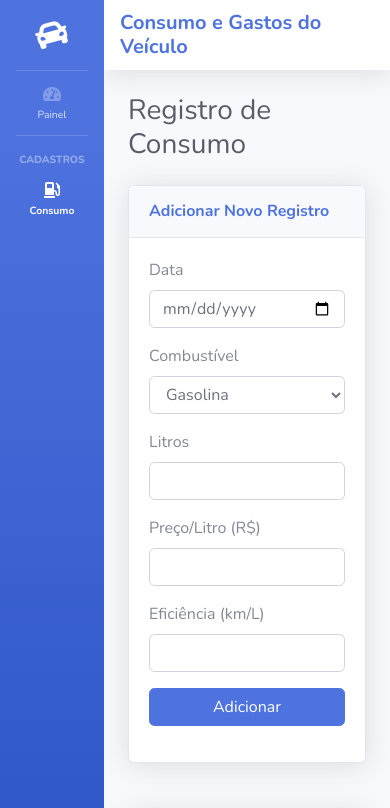
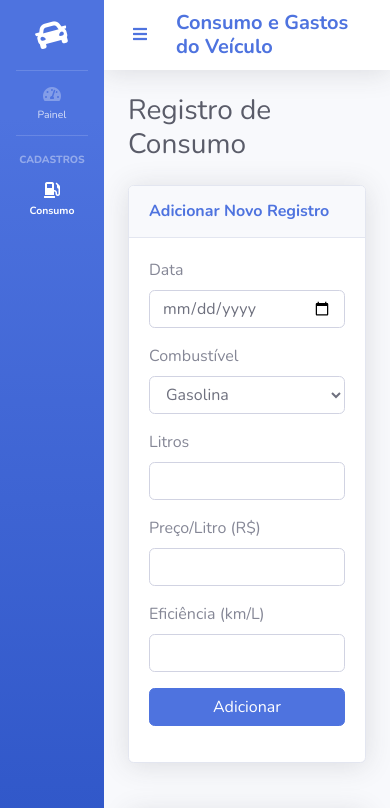
Before and after one commit to vinicius-beep/rodeimais, a website with bundled scripts: page tables.html in a window 390 px wide. Shown: the top 808 px of the page. Built offline with nearby package versions, Linux system fonts and the light colour scheme.

Commit message:
Update tables.html

```diff
--- a/tables.html
+++ b/tables.html
@@ -71,6 +71,12 @@
 
                 <!-- Topbar -->
                 <nav class="navbar navbar-expand navbar-light bg-white topbar mb-4 static-top shadow">
+
+                    <!-- Sidebar Toggle (Topbar) -->
+                    <button id="sidebarToggleTop" class="btn btn-link d-md-none rounded-circle mr-3">
+                        <i class="fa fa-bars"></i>
+                    </button>
+
                     <h5 class="m-0 font-weight-bold text-primary">Consumo e Gastos do Veículo</h5>
                 </nav>
                 <!-- End of Topbar -->
```
